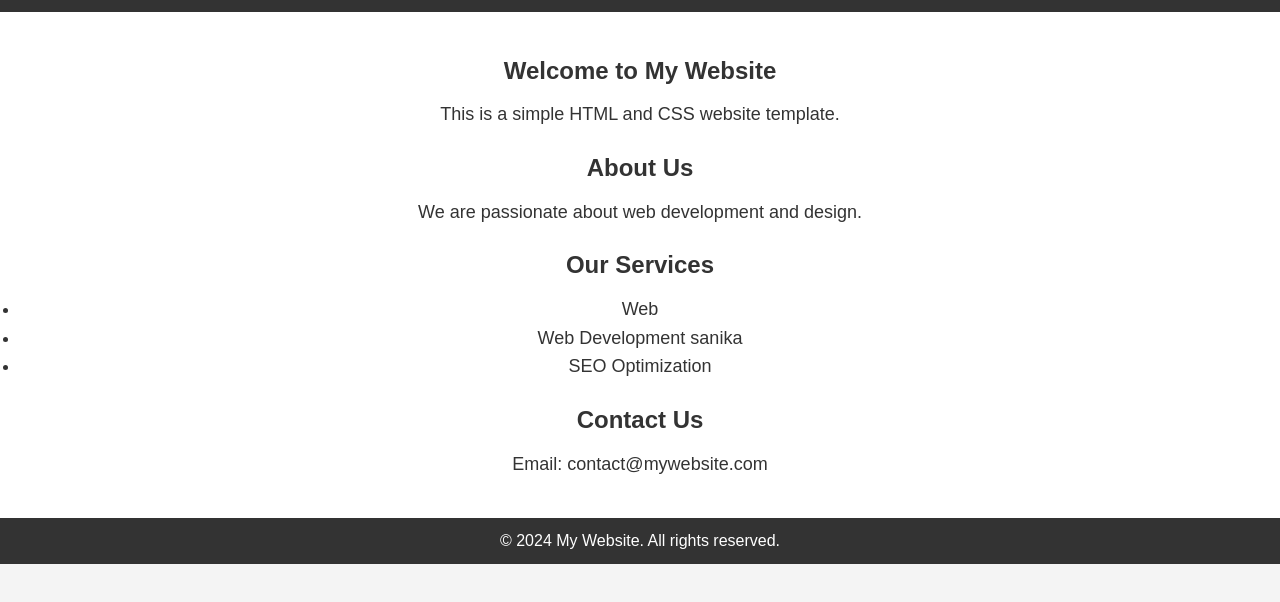
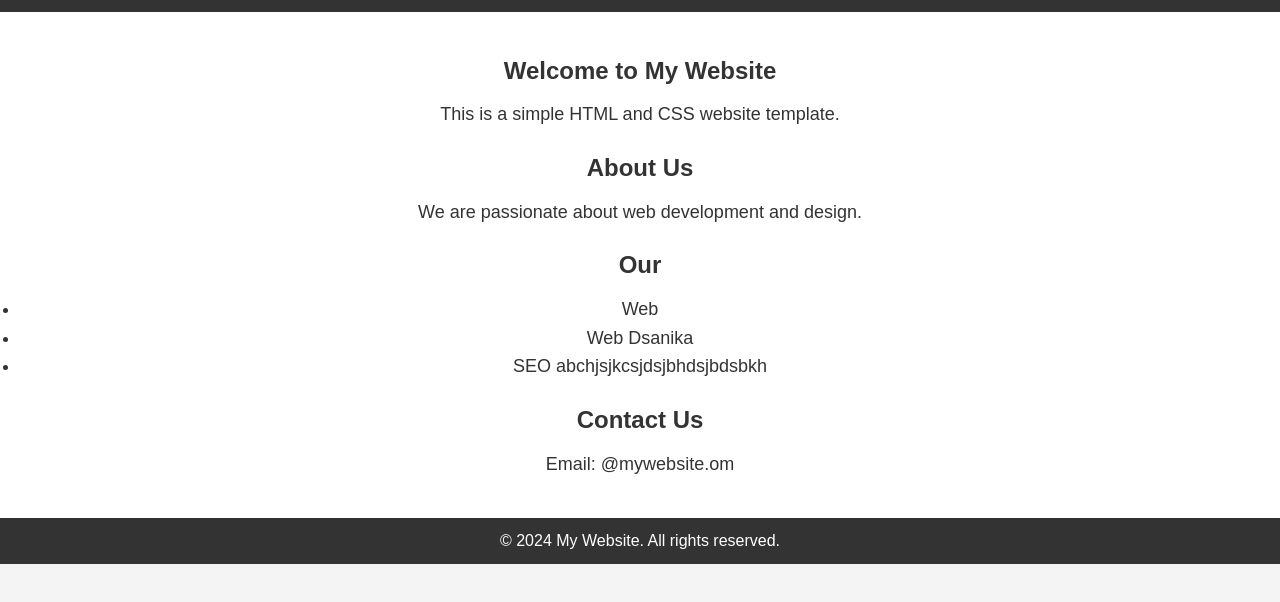
Before and after one commit to sanikamandale17/fun, a plain HTML site: page index.html in a window 1280 px wide. Shown: the part 98-700 px from the top of the page. Drawn offline with Linux system fonts and the light colour scheme.

Commit message:
Fix #1 abc

```diff
--- a/index.html
+++ b/index.html
@@ -37,17 +37,17 @@
         </section>
 
         <section id="services">
-            <h2>Our Services</h2>
+            <h2>Our </h2>
             <ul>
                 <li>Web </li>
-                <li>Web Development sanika</li>
-                <li>SEO Optimization</li>
+                <li>Web Dsanika</li>
+                <li>SEO abchjsjkcsjdsjbhdsjbdsbkh</li>
             </ul>
         </section>
 
-        <section id="contact">
+        <section id="contatc">
             <h2>Contact Us</h2>
-            <p>Email: contact@mywebsite.com</p>
+            <p>Email: @mywebsite.om</p>
         </section>
     </main>
 
```
